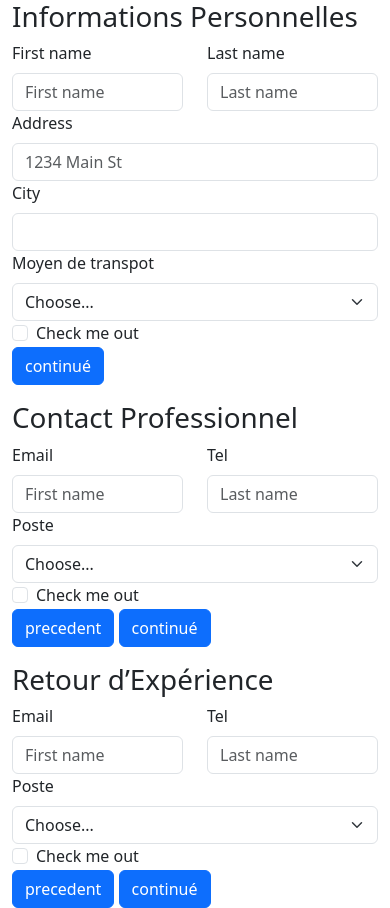
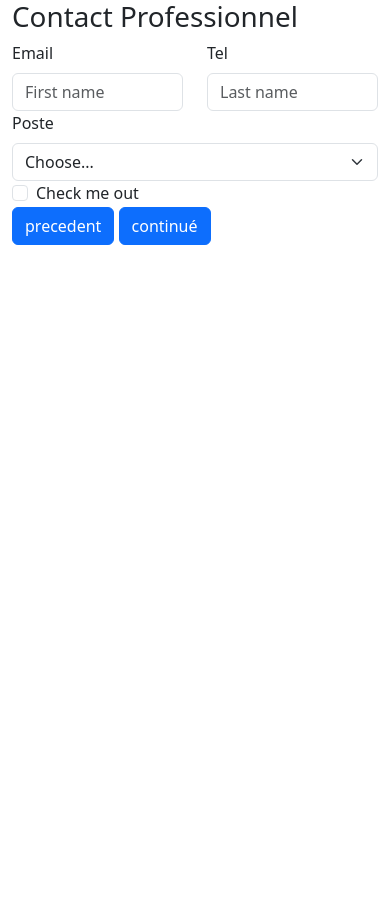
Before and after one commit to Abdo-esse/Formulaire-d-valuation-des-Employ-s, a plain HTML site: page index.html in a window 390 px wide. Both pictures are taken after a click on the button "continué". After the commit the page ends 844 px from the top, so only its background shows below. Drawn offline with nearby package versions, Linux system fonts and the light colour scheme.

Commit message:
j'ai commencer la partie js

```diff
--- a/index.html
+++ b/index.html
@@ -4,14 +4,15 @@
     <meta charset="UTF-8">
     <meta name="viewport" content="width=device-width, initial-scale=1.0">
     <title>Formulaire de valuatio des Employs</title>
+    <link rel="stylesheet" href="style.css">
     <link href="https://cdn.jsdelivr.net/npm/bootstrap@5.3.3/dist/css/bootstrap.min.css" rel="stylesheet" integrity="sha384-QWTKZyjpPEjISv5WaRU9OFeRpok6YctnYmDr5pNlyT2bRjXh0JMhjY6hW+ALEwIH" crossorigin="anonymous">
-<script src="https://cdn.jsdelivr.net/npm/bootstrap@5.3.3/dist/js/bootstrap.bundle.min.js" integrity="sha384-YvpcrYf0tY3lHB60NNkmXc5s9fDVZLESaAA55NDzOxhy9GkcIdslK1eN7N6jIeHz" crossorigin="anonymous"></script>
+    <script src="https://cdn.jsdelivr.net/npm/bootstrap@5.3.3/dist/js/bootstrap.bundle.min.js" integrity="sha384-YvpcrYf0tY3lHB60NNkmXc5s9fDVZLESaAA55NDzOxhy9GkcIdslK1eN7N6jIeHz" crossorigin="anonymous"></script>
 </head>
 <body class="container">
     <!------------------------------------- Debut de formulaire ------------------------------------->
-    <form class="row g-3" >
+    <form class="row g-3 section" >
 <!------------------------------------- Debut  de section des information perssonelle ------------------------------------->
-      <div class="infoperssonelle">
+      <div class="personnelles" id="per">
         <h1>Informations Personnelles</h1>
         <div class="row">
             <div class="col">
@@ -50,14 +51,14 @@
           </div>
         </div>
         <div class="col-12">
-          <button type="button" class="btn btn-primary">continué</button>
+          <button type="button" class="btn btn-primary" onclick="masquer1()">continué</button>
 
         </div>
       </div>
 <!------------------------------------- fin  de section des information perssonelle ------------------------------------->
 
 <!------------------------------------- Debut  de section des information proffetionnelle ------------------------------------->
-<div class="infoperssonelle">
+<div class="professionnel" id="pro">
     <h1>Contact Professionnel</h1>
     <div class="row">
         <div class="col">
@@ -96,28 +97,13 @@
 <!------------------------------------- fin  de section des information proffetionnel ------------------------------------->
 
 <!------------------------------------- Debut  de section de Retour d’Expérience  ------------------------------------->
-<div class="infoperssonelle">
+<div class="commentaire" id="com">
     <h1>Retour d’Expérience</h1>
-    <div class="row">
-        <div class="col">
-            <label for="inputEmail" class="form-label">Email</label>
-          <input type="email" class="form-control" placeholder="First name" id="inputEmail" aria-label="First name" required>
-        </div>
-        <div class="col">
-            <label for="inputTel" class="form-label">Tel</label>
-          <input type="tel" class="form-control" id="inputTel" placeholder="Last name" aria-label="Last name" required>
-        </div>
+    <div class="form-floating">
+        <textarea class="form-control" placeholder="Leave a comment here" id="floatingTextarea2" style="height: 100px"></textarea>
+        <label for="floatingTextarea2">Comments</label>
       </div>
-    <div class="col-md-4">
-      <label for="inputState" class="form-label">Poste</label>
-      <select id="inputState" class="form-select" required>
-        <option selected>Choose...</option>
-        <option>...</option>
-        <option>...</option>
-        <option>...</option>
-        <option>...</option>
-      </select>
-    </div>
+
     <div class="col-12">
       <div class="form-check">
         <input class="form-check-input" type="checkbox" id="gridCheck" required>
@@ -132,8 +118,9 @@
 
     </div>
   </div>
-<!------------------------------------- fin  de section des Retour d’Expérience  ------------------------------------->
-
+<!------------------------------------- fin  de section de Retour d’Expérience  ------------------------------------->
+        <button type="submit" class="btn btn-primary" id="envoyer">Envoyer</button>
     </form>
+    <script src="script.js"></script>
 </body>
 </html>
--- /dev/null
+++ b/script.js
@@ -0,0 +1,4 @@
+function masquer1(){
+    document.getElementById("per").style.display = 'none';
+    document.getElementById("pro").style.display = 'block';
+}
--- /dev/null
+++ b/style.css
@@ -0,0 +1,10 @@
+
+.professionnel{
+    display: none;
+}
+.commentaire{
+    display: none;
+}
+#envoyer{
+    display: none;
+}
```
